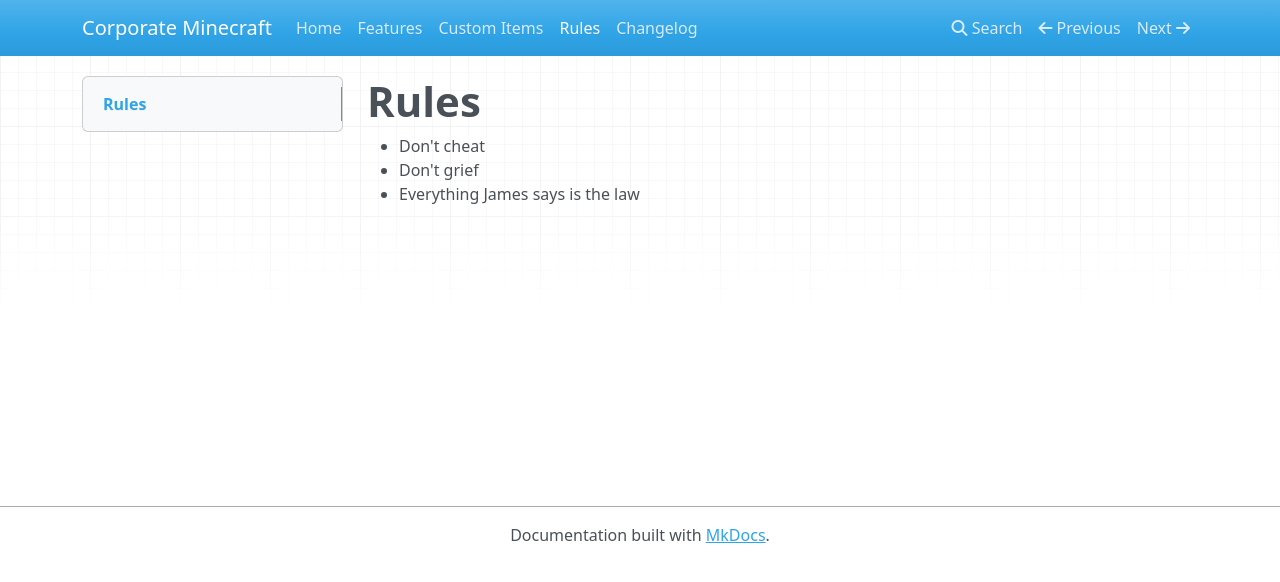
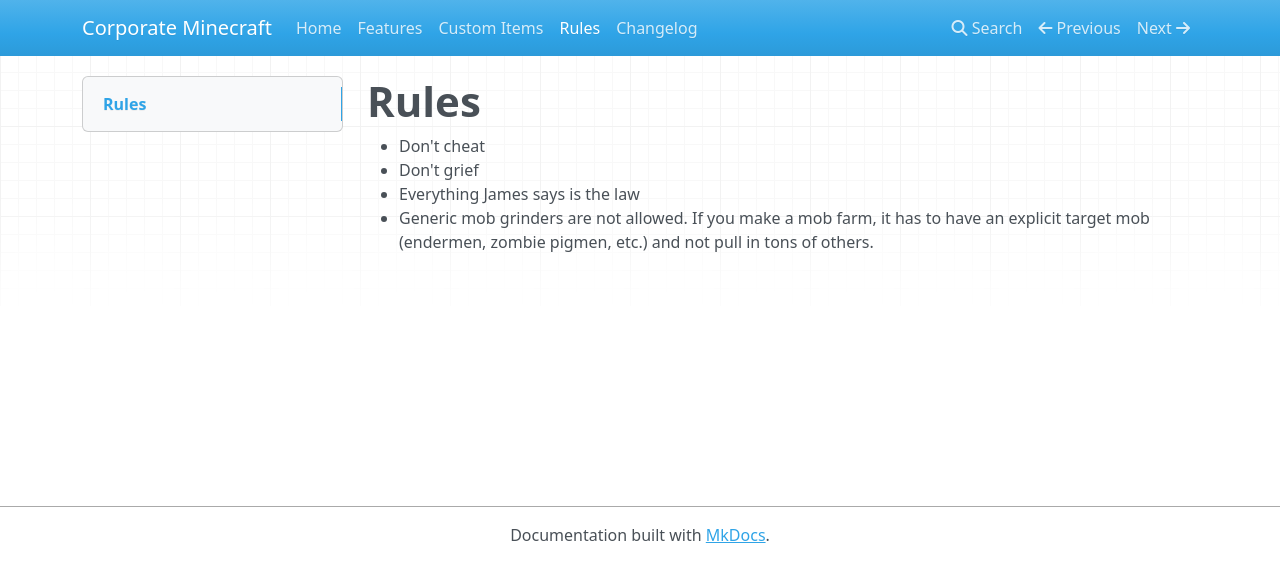
Before and after one commit to jameoooo/Corporate-Minecraft, an MkDocs documentation site: the page built from docs/rules.md, in a window 1280 px wide. Shown: the top 582 px of the page. Built offline with MkDocs 1.6.1, drawn with Linux system fonts in a browser that asks for light colours; nearby versions of some CDN libraries.

Commit message:
Update rules.md

```diff
--- a/docs/rules.md
+++ b/docs/rules.md
@@ -3,3 +3,4 @@
 - Don't cheat
 - Don't grief
 - Everything James says is the law
+- Generic mob grinders are not allowed. If you make a mob farm, it has to have an explicit target mob (endermen, zombie pigmen, etc.) and not pull in tons of others.
```
